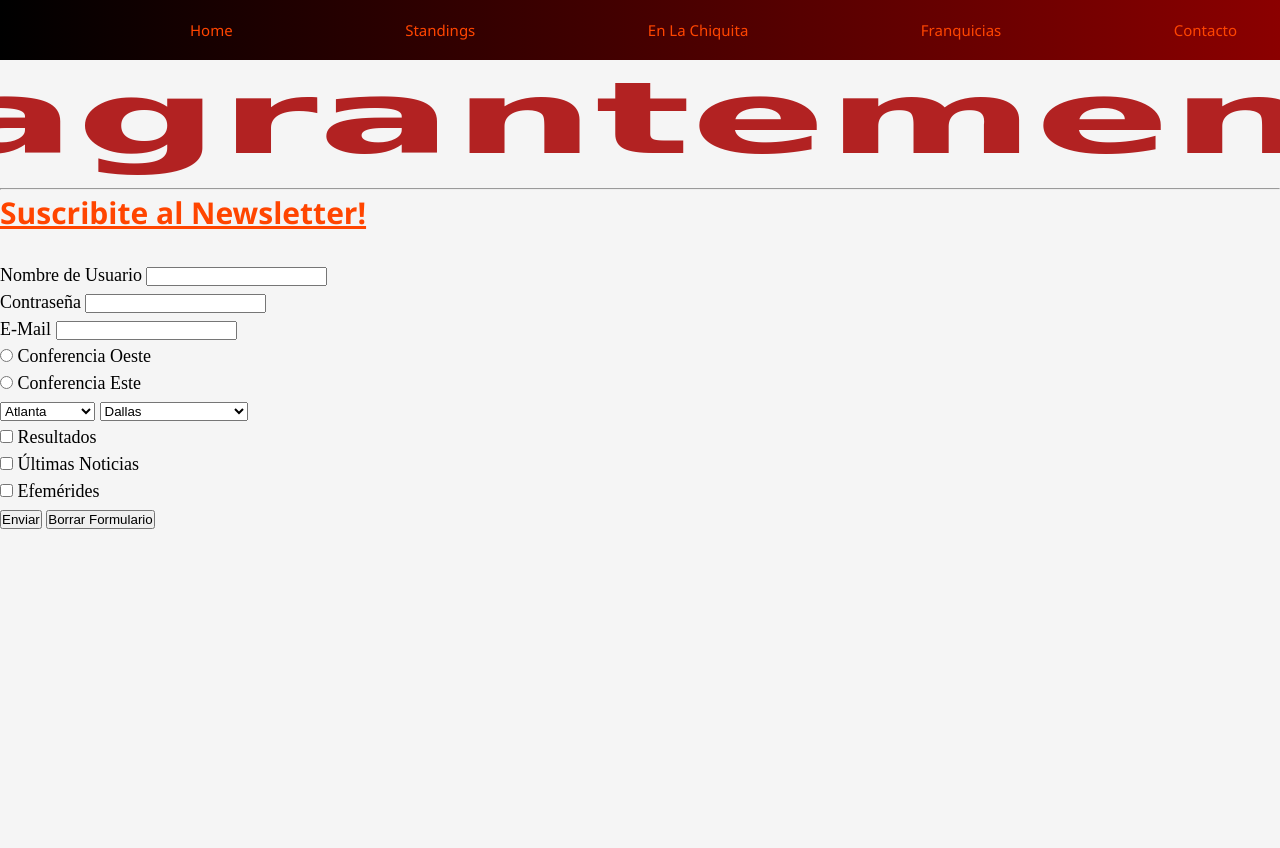
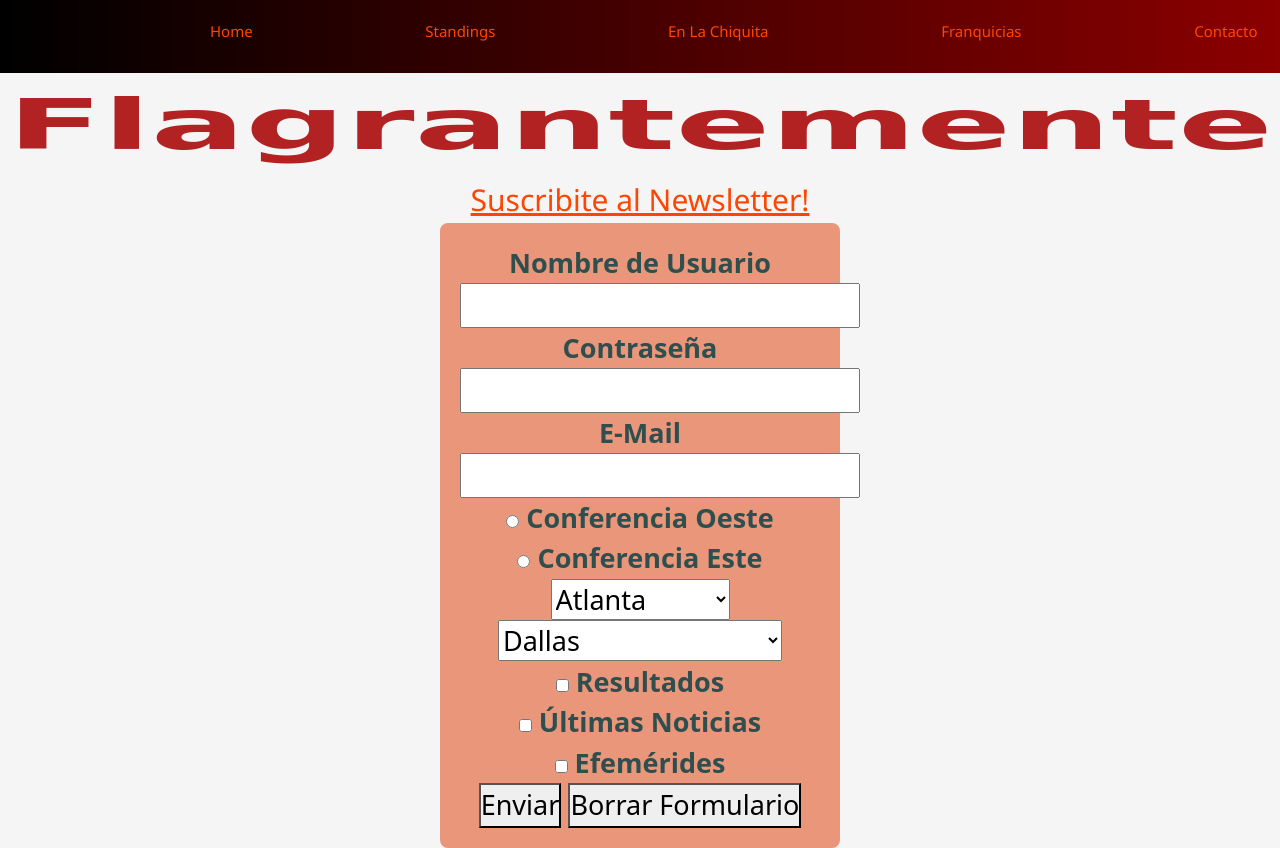
Before and after one commit to ElijahMikaelson13/Proyecto-Flagrantemente, a plain HTML site: page views/Contacto.html in a window 1280 px wide. Shown: the top 848 px of the page. Before the commit the page ends 800 px from the top, so only its background shows below. Drawn offline with Linux system fonts and the light colour scheme; a web font is replaced by a local one.

Commit message:
Bootstrap en Flagrantemente

```diff
--- a/css/index.css
+++ b/css/index.css
@@ -1,11 +1,12 @@
 h1 {
     transform: scale(2,1);
     text-align: center;
-    font-size: 100px;
+    font-size: 70px;
     font-style: normal;
     font-weight: bold;
     color: firebrick;
     font-family:'Freckle Face', cursive;
+    padding: 1rem;
 }
 
 a{
@@ -93,6 +94,8 @@ h2 {
     font-style: normal;
     font-size: 30px;
     text-decoration-line: underline;
+    text-align: center;
+    gap: 1.5rem;
 }
 
 .fasefinal {
@@ -110,10 +113,31 @@ h2 {
 .newsletter {
     font-size: 18px;
     font-style: normal;
-    text-align: start;
     display: block;
     font-weight: regular;
     line-height: 1.5;
+    text-align: center;
+}
+
+form {
+    text-align: center;
+    background-color: darksalmon;
+    width: 400px;
+    margin: 0 auto;
+    padding: 2rem;
+    border-radius: .8rem;
+    font-size: 1.5em;
+    font-weight: bold;
+    color: darkslategrey;
+}
+
+.options {
+    gap: 4rem;
+
+}
+
+.clubes {
+    gap: 2rem
 }
 
 * {
@@ -170,6 +194,7 @@ img{
     header {
         flex-direction: column;
         gap: 2rem;
+        align-items: center;
 
     }
 
@@ -180,6 +205,6 @@ img{
 
     h1{
         display: flex;
-        align-items: flex-start;
+        align-items: center;
     }
 }
--- a/views/Contacto.html
+++ b/views/Contacto.html
@@ -8,6 +8,7 @@
     <link rel="preconnect" href="https://fonts.googleapis.com">
     <link rel="preconnect" href="https://fonts.gstatic.com" crossorigin>
     <link href="https://fonts.googleapis.com/css2?family=Freckle+Face&family=Montserrat:wght@200&display=swap" rel="stylesheet">
+    <link rel="stylesheet" href="../css/bootstrap.min.css">
     <link rel="stylesheet" href="../css/index.css">
 </head>
 <body>
@@ -36,30 +37,23 @@
         </section>
     </header>
     <h1>Flagrantemente</h1>
-    <br>
-    <hr>
     <section class="newsletter">
         <h2>Suscribite al Newsletter!</h2>
-        <br>
         <form action="" method="post" enctype="multipart/form-data">
             <label for="usuario">Nombre de Usuario</label>
             <input type="text" name="usuario">
-            <br>
             <label for="contrasenia">Contraseña</label>
             <input type="password" name="contrasenia">
-            <br>
             <label for="correo">E-Mail</label>
             <input type="email" name="correo">
-            <br>
-        <div>
+        <div class="options">
             <input type="radio" name="Opción Única" value="Conferencia Oeste" id="">
             <label for="">Conferencia Oeste</label>
             <br>
             <input type="radio" name="Opción Única" value="Conferencia Este" id="">
             <label for="">Conferencia Este</label>
-            <br>
         </div>
-        <div>
+        <div class="clubes">
             <select name="Franquicia" id="">
                 <option value="Atlanta">Atlanta</option>
                 <option value="Boston">Boston</option>
```
Also changed, not shown: index.html (+10 -9 lines), css/bootstrap.min.css (added), js/bootstrap.min.js (added).
